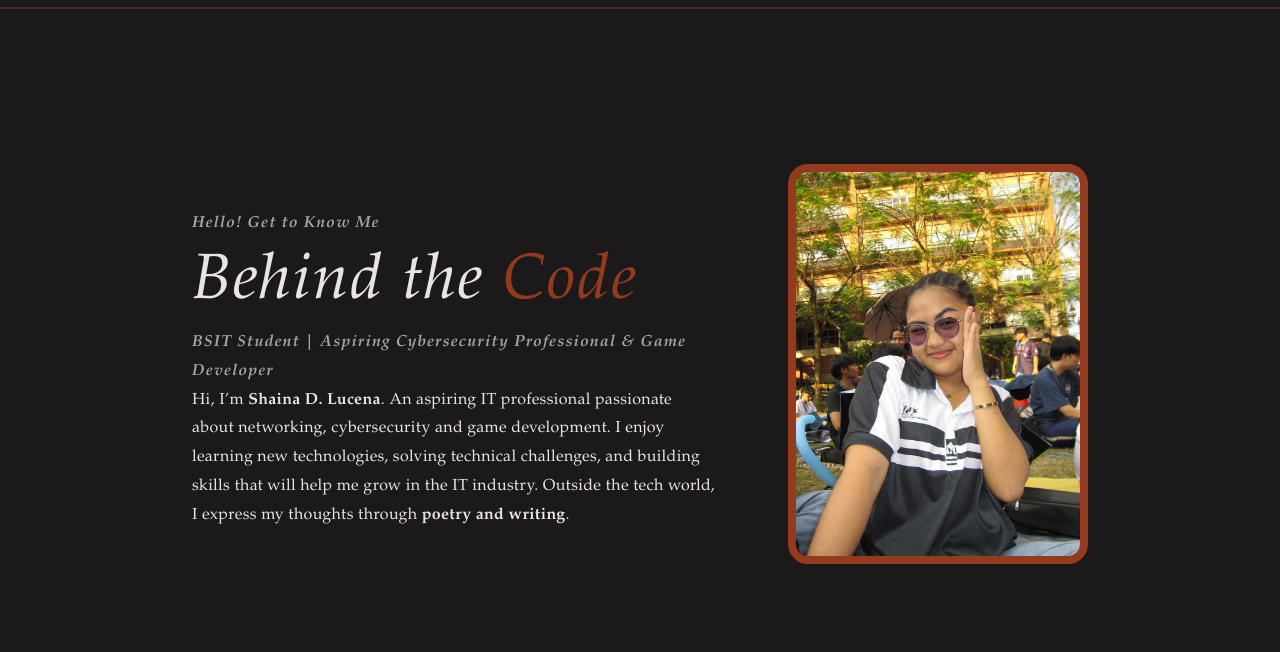
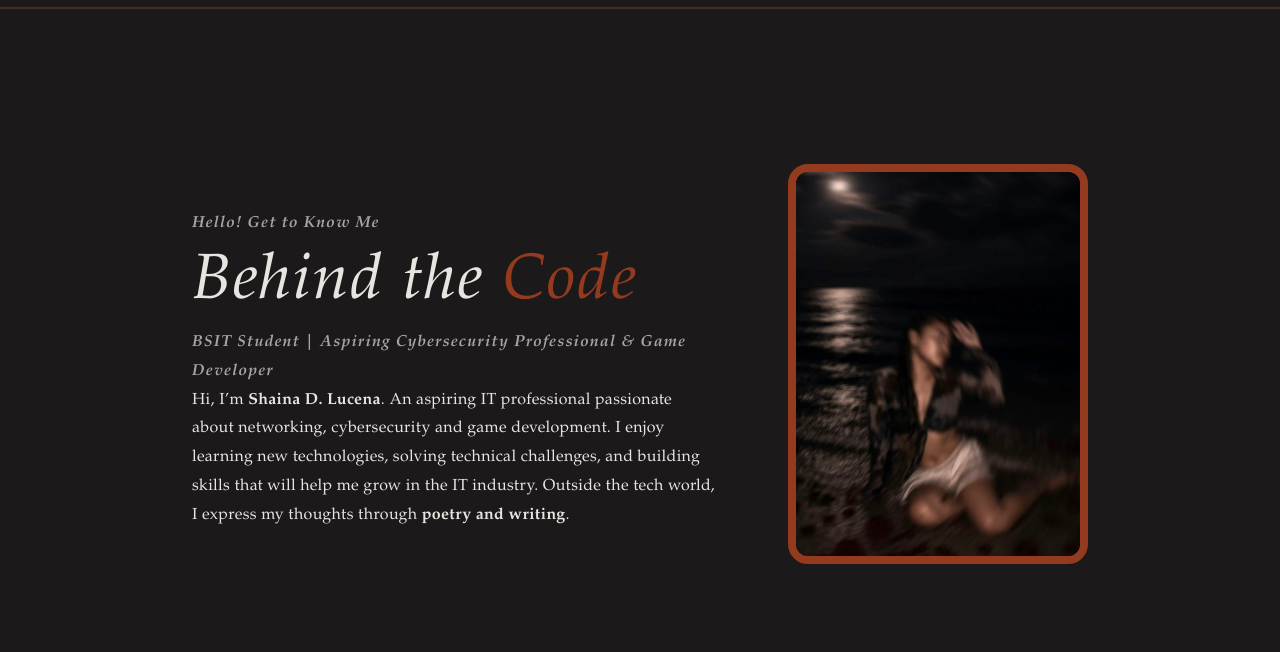
Before and after one commit to syainaLcn/Portfolio, a plain HTML site: page about.html in a window 1280 px wide. Shown: the part 148-800 px from the top of the page. Drawn offline with nearby package versions, Linux system fonts and the light colour scheme.

Commit message:
Update about.html

```diff
--- a/about.html
+++ b/about.html
@@ -39,7 +39,7 @@
 
         <div class="hero-visuals">
             <div class="profile-about-page-card">
-                <img src="assets/images/formalssss.jpeg" alt="Shaina Lucena" class="profile-img rectangle-img">
+                <img src="assets/images/formalssss.jfif" alt="Shaina Lucena" class="profile-img rectangle-img">
             </div>
         </div>
     </section>
```
